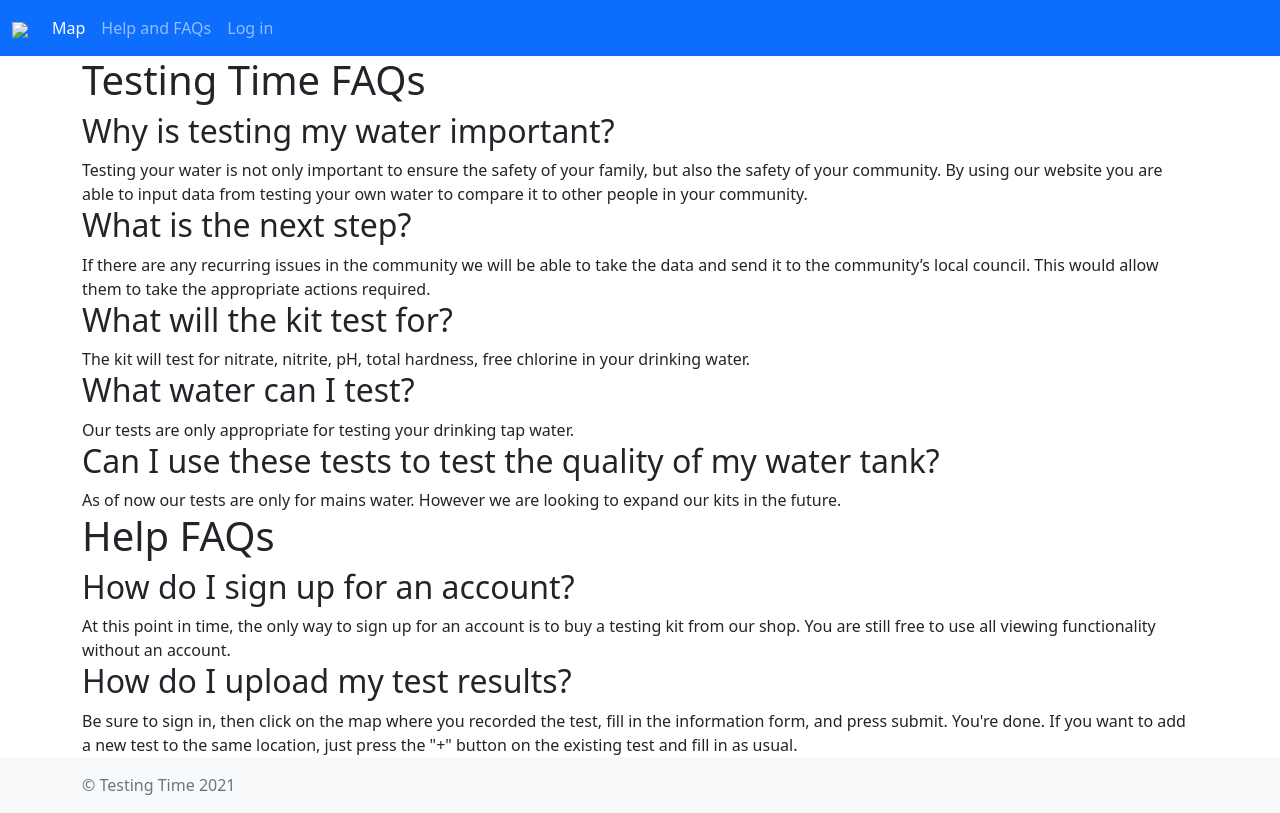
After one commit to AlexApps99/tt2, a Flask app: page /help/ in a window 1280 px wide. The commit adds this page. Run offline with Flask 2, Linux system fonts and the light colour scheme; some libraries are stand-ins or nearby versions.

Commit message:
Help page

```diff
--- a/tt/index/__init__.py
+++ b/tt/index/__init__.py
@@ -14,6 +14,11 @@ idx_page = Blueprint("index", __name__, template_folder="templates")
 @idx_page.route("/")
 def hello_world():
     return render_template("index.html")
+
+
+@idx_page.route("/help/")
+def help_page():
+    return render_template("help.html")
 
 
 class LoginForm(FlaskForm):
--- /dev/null
+++ b/tt/index/templates/help.html
@@ -0,0 +1,40 @@
+{% extends "base.html" %}
+{% block styles %}
+<link href="css/features.css" rel="stylesheet">
+{% endblock %}
+{% block content %}
+<!-- https://getbootstrap.com/docs/5.0/examples/heroes/ -->
+<!-- https://getbootstrap.com/docs/5.0/examples/features/ -->
+<main>
+<div class="container">
+  <h1>Testing Time FAQs</h1>
+
+  <h2>Why is testing my water important?</h2>
+Testing your water is not only important to ensure the safety of your family, but also the safety of your community. By using our website you are able to input data from testing your own water to compare it to other people in your community.
+
+<h2>What is the next step?</h2>
+If there are any recurring issues in the community we will be able to take the data and send it to the community’s local council. This would allow them to take the appropriate actions required.
+
+<h2>What will the kit test for?</h2>
+The kit will test for nitrate, nitrite, pH, total hardness, free chlorine in your drinking water.
+
+<h2>What water can I test?</h2>
+Our tests are only appropriate for testing your drinking tap water.
+
+<h2>Can I use these tests to test the quality of my water tank?</h2>
+As of now our tests are only for mains water. However we are looking to expand our kits in the future.
+
+<h1>Help FAQs</h1>
+
+<h2>How do I sign up for an account?</h2>
+At this point in time, the only way to sign up for an account is to buy a testing kit from our shop.
+You are still free to use all viewing functionality without an account.
+
+<h2>How do I upload my test results?</h2>
+Be sure to sign in, then click on the map where you recorded the test, fill in the information form, and press submit. You're done.
+If you want to add a new test to the same location, just press the "+" button on the existing test and fill in as usual.
+
+</div>
+</main>
+{% include "footer.html" %}
+{% endblock %}
--- a/tt/templates/nav.html
+++ b/tt/templates/nav.html
@@ -6,6 +6,7 @@
     <div class="collapse navbar-collapse" id="navbarSupportedContent">
       <ul class="navbar-nav me-auto mb-2 mb-lg-0">
         <li class="nav-item"><a href="/map/" class="nav-link active" aria-current="page">Map</a></li>
+        <li class="nav-item"><a href="/help/" class="nav-link">Help and FAQs</a></li>
         <li class="nav-item">
         {% if current_user.is_authenticated %}
         <a class="nav-link" href="/logout">Log out (logged in as {{ current_user.email }})</a>
```
